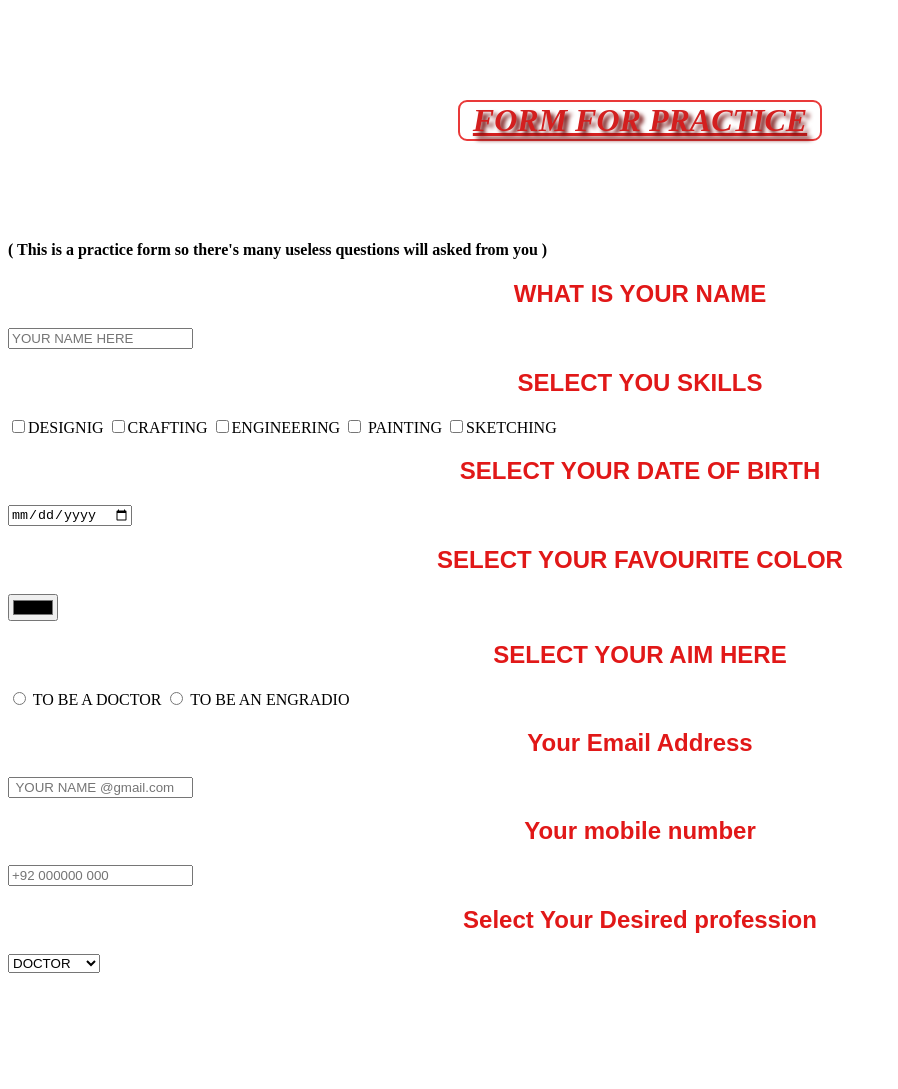
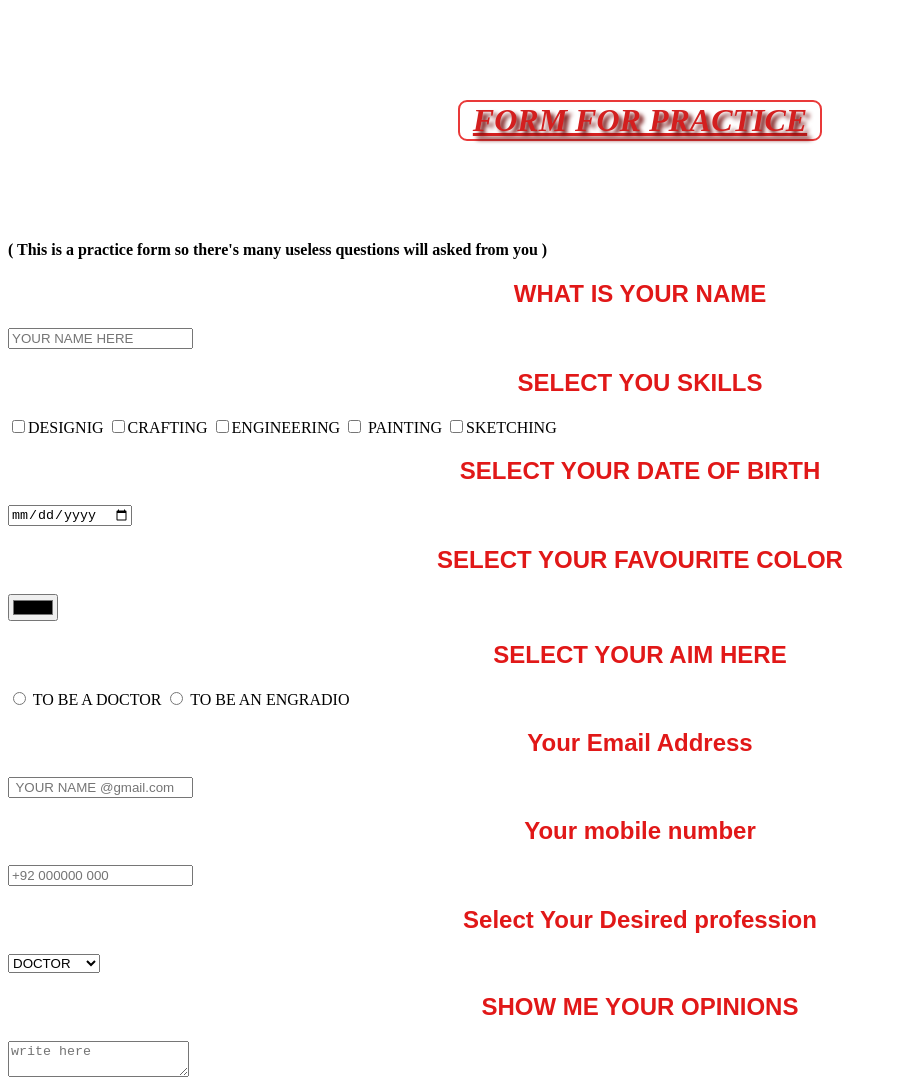
Before and after one commit to JaweriaaKhan/My_First_HTML_Page, a plain HTML site: page practiceform.html in a window 1280 px wide. Shown: the whole page, without its empty margins (0-898 px from the left). Before the commit the page ends 981 px from the top, so only its background shows below. Drawn offline with Linux system fonts and the light colour scheme.

Commit message:
show you thoughts here

```diff
--- a/practiceform.html
+++ b/practiceform.html
@@ -95,6 +95,10 @@ h2{
                 <option value="ARTIST">ARTIST</option>
                 <option value="RIDER">RIDER </option><br> </select>
                 <label><br>
+                    <h2>
+                        SHOW ME YOUR OPINIONS
+                    </h2>
+                    <textarea name="explain" id="explain" placeholder="write here"></textarea>
 
 
     </form>
```
